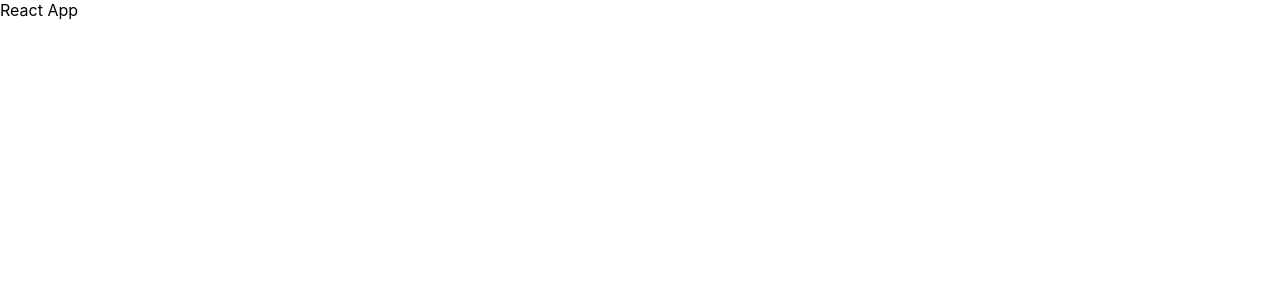
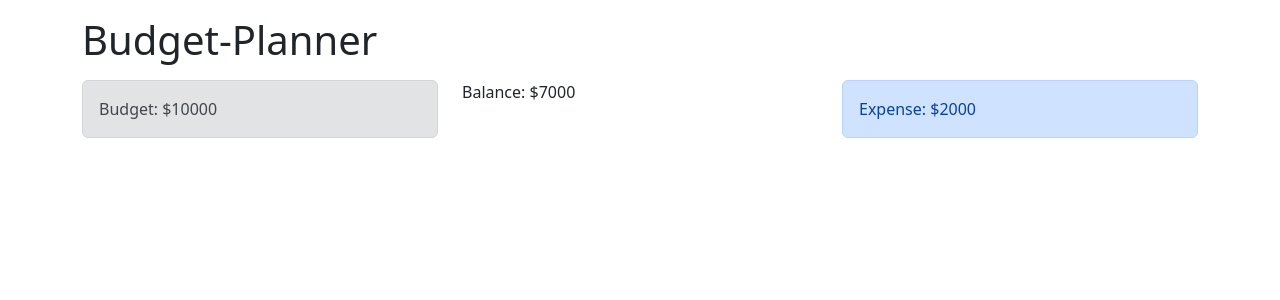
Before and after one commit to OmarMWarraich/Budget-Tracker, a React (Create React App) app: page / in a window 1280 px wide. Shown: the top 300 px of the page. Built offline with nearby package versions, Linux system fonts and the light colour scheme.

Commit message:
feat: Add and render components

```diff
--- a/package.json
+++ b/package.json
@@ -6,9 +6,12 @@
     "@testing-library/jest-dom": "^5.11.4",
     "@testing-library/react": "^11.1.0",
     "@testing-library/user-event": "^12.1.10",
+    "bootstrap": "^5.2.1",
     "react": "^17.0.1",
     "react-dom": "^17.0.1",
+    "react-icons": "^4.4.0",
     "react-scripts": "4.0.1",
+    "uuid": "^9.0.0",
     "web-vitals": "^0.2.4"
   },
   "scripts": {
--- a/src/App.js
+++ b/src/App.js
@@ -1,7 +1,26 @@
 import React from "react";
+import 'bootstrap/dist/css/bootstrap.min.css';
+import Budget from "./components/Budget";
+import Balance from "./components/Balance";
+import Expense from "./components/Expense";
 
 const App = () => {
-  return <div>React App</div>;
+  return (
+          <div className="container">
+            <h1 className="mt-3">Budget-Planner</h1>
+            <div className="row mt-3">
+              <div className="col-sm">
+                <Budget />
+              </div>
+              <div className="col-sm">
+                <Balance />
+              </div>
+              <div className="col-sm">
+                <Expense />
+              </div>
+            </div>
+          </div>
+          );
 }
 
 export default App;
--- /dev/null
+++ b/src/components/Balance.js
@@ -0,0 +1,11 @@
+import React from 'react'
+
+const Balance = () => {
+  return (
+    <div alert alert-success>
+        <span>Balance: $7000</span>
+    </div>
+  );
+};
+
+export default Balance;
--- /dev/null
+++ b/src/components/Budget.js
@@ -0,0 +1,11 @@
+import React from 'react'
+
+const Budget = () => {
+  return (
+    <div className='alert alert-secondary'>
+        <span>Budget: $10000</span>
+    </div>
+  );
+};
+
+export default Budget;
--- /dev/null
+++ b/src/components/Expense.js
@@ -0,0 +1,11 @@
+import React from 'react'
+
+const Expense = () => {
+  return (
+    <div className='alert alert-primary'>
+        <span>Expense: $2000</span>
+    </div>
+  );
+};
+
+export default Expense;
```
Also changed, not shown: 2 other files (tests, documents, lock files or other folders).
